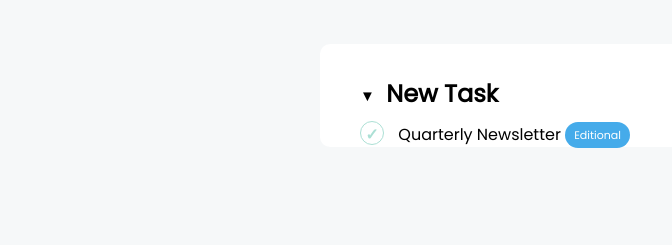
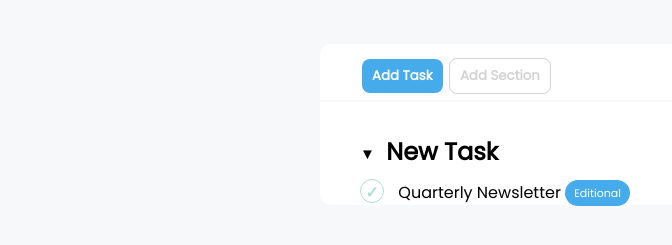
Before and after one commit to Vale2197/html-css-toboolist, a plain HTML site: page index.html in a window 1280 px wide. Shown: the part 77-322 px from the top of the page, without its empty margins (0-672 px from the left). Drawn offline with Linux system fonts and the light colour scheme.

Commit message:
aggiunta e completata sezione bottoni superiore

```diff
--- a/index.html
+++ b/index.html
@@ -23,6 +23,18 @@
     <main>
 
         <div id="mainContainer">
+
+            <!-- bottoni -->
+            <section id="buttons">
+                <button class="addTask">
+                    Add Task
+                </button>
+
+                <button class="addSection">
+                    Add Section
+                </button>
+            </section>
+            <!-- /bottoni -->
 
             <!-- sezione new task -->
             <section id="newTask">
--- a/style.css
+++ b/style.css
@@ -44,6 +44,32 @@ header .logo h1 {
 }
 
 /* style add task/section buttons */
+#buttons {
+    padding: 14px 42px 6px 42px;
+    border-bottom: 2px solid #F6F8F9;
+}
+
+#buttons .addTask {
+    border: none;
+    padding: 7px 10px;
+    border-radius: 8px;
+    color: white;
+    background-color: #45ABEA;
+    margin-right: 2px;
+    font-weight: bold;
+    font-family: 'Poppins', sans-serif;
+}
+
+#buttons .addSection {
+    border: 1px solid lightgray;
+    padding: 7px 10px;
+    border-radius: 8px;
+    color: lightgray;
+    margin-right: 2px;
+    font-weight: bold;
+    font-family: 'Poppins', sans-serif;
+    background-color: white;
+}
 /* /style add task/section buttons */
 
 /* style section NEW TASK */
```
